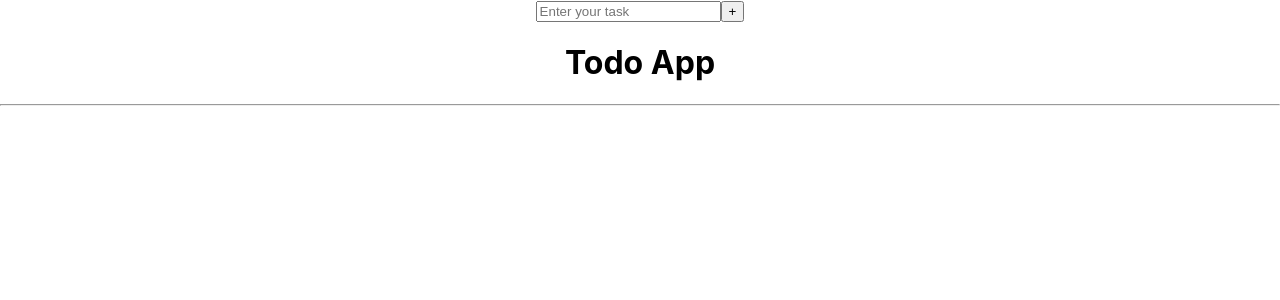
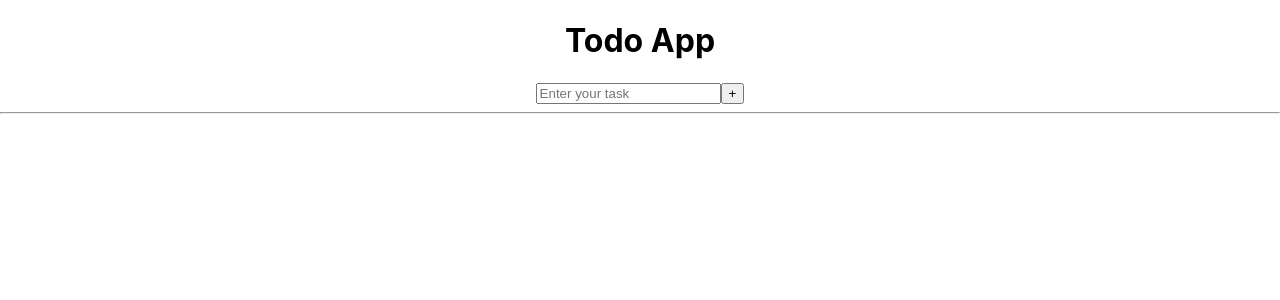
Before and after one commit to Bundele-Durwangsingh/TODO, a React (Create React App) app: page / in a window 1280 px wide. Shown: the top 300 px of the page. Built offline with nearby package versions, Linux system fonts and the light colour scheme.

Commit message:
Modify : Minor chnages

```diff
--- a/src/App.js
+++ b/src/App.js
@@ -15,8 +15,9 @@ function App() {
   }
   return (
     <div className="App">
+      <h1 className='heading'>Todo App</h1>
       <TaskInput taskList={taskList}/>
-      <h1 className='heading'>Todo App</h1>
+
       <hr/>
       {list.map((task,i) => {
         return(
```
